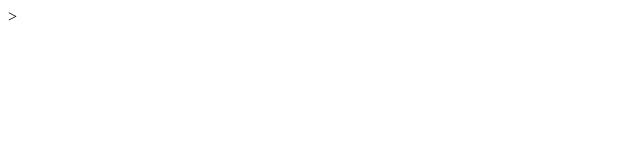
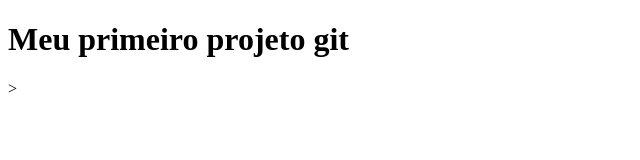
Before and after one commit to Leozinn/README, a plain HTML site: page index.html in a window 1280 px wide. Shown: the whole page, without its empty margins (0-640 px from the left). Drawn offline with Linux system fonts and the light colour scheme.

Commit message:
Acrescentando h1

```diff
--- a/index.html
+++ b/index.html
@@ -4,6 +4,6 @@
 	<title>Meu Site</title>
 </head>
 <body>
-
+<h1>Meu primeiro projeto git</h1>
 </body>
 </html>>
```
